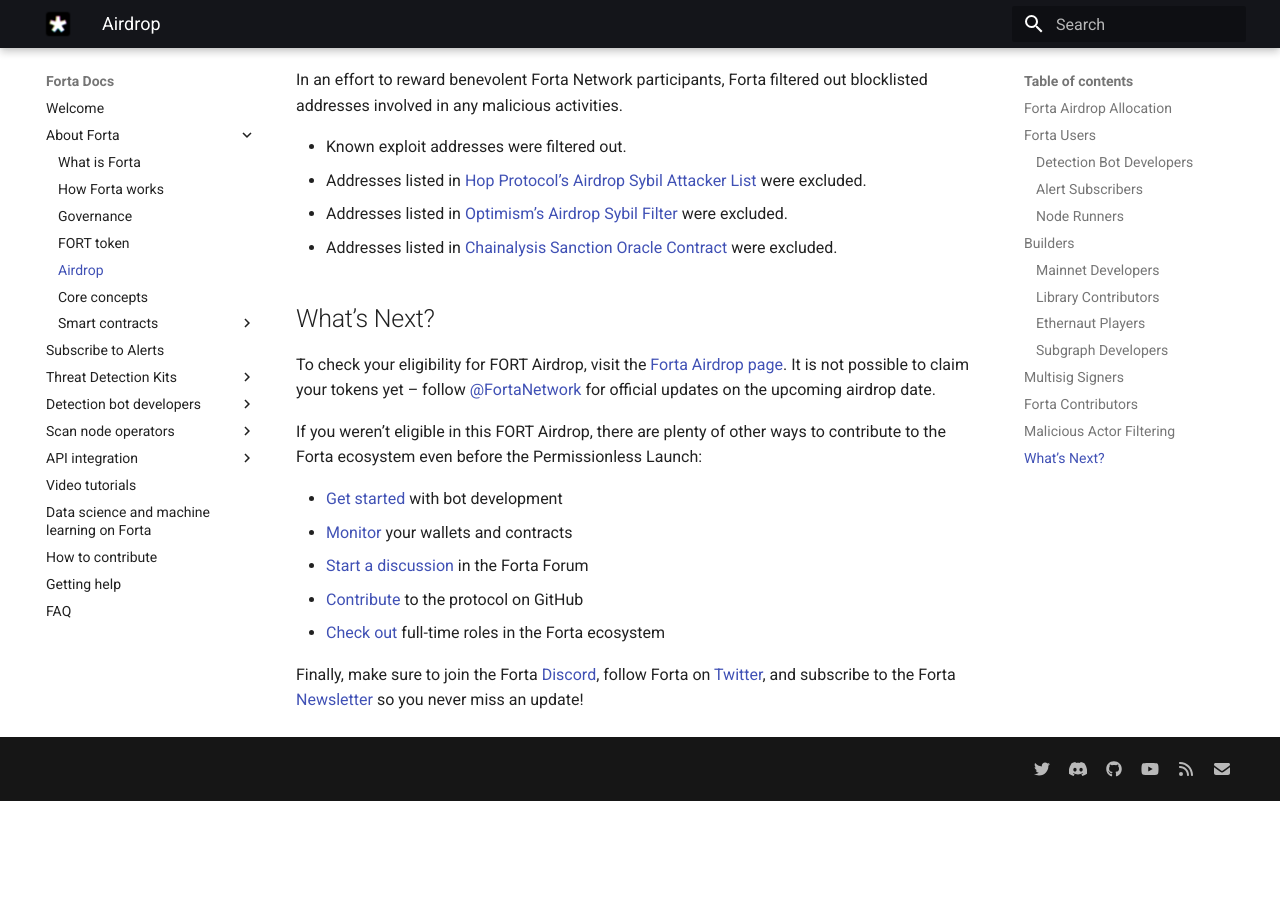
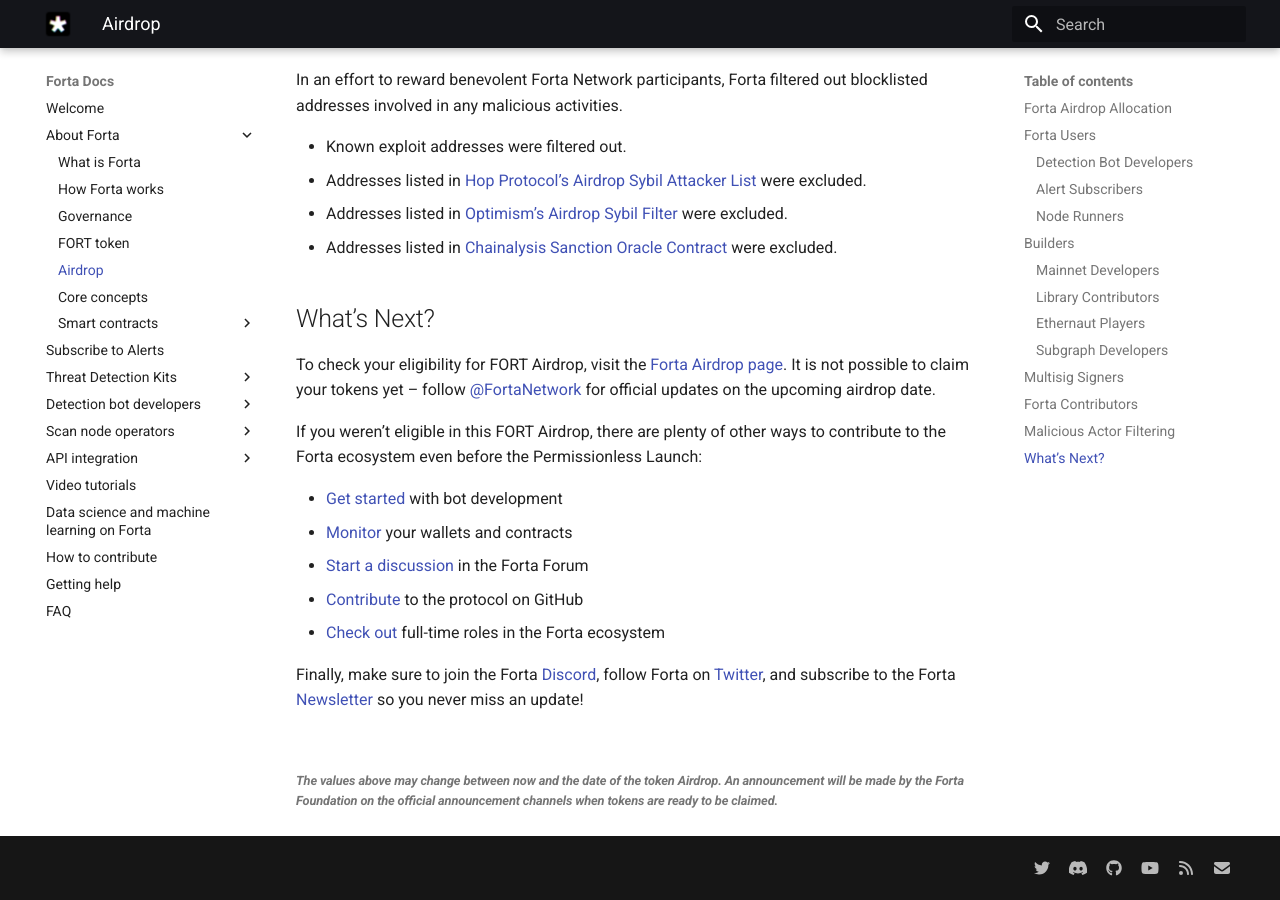
Before and after one commit to forta-network/docs, an MkDocs documentation site: the page built from docs/airdrop.md, in a window 1280 px wide and 900 px high, scrolled down 4704 px. Built offline with MkDocs 1.6.1 and Material for MkDocs 9.7.7, drawn with Linux system fonts in a browser that asks for light colours; before the commit the page ends 5505 px from its top, so only the background shows below that.

Commit message:
add line

```diff
--- a/docs/airdrop.md
+++ b/docs/airdrop.md
@@ -98,3 +98,6 @@
 - [Check out](https://boards.greenhouse.io/forta) full-time roles in the Forta ecosystem
 
 Finally, make sure to join the Forta [Discord](https://discord.com/invite/fortanetwork), follow Forta on [Twitter](https://twitter.com/fortanetwork), and subscribe to the Forta [Newsletter](https://forta.substack.com/) so you never miss an update!
+
+<br>
+*<h6>The values above may change between now and the date of the token Airdrop. An announcement will be made by the Forta Foundation on the official announcement channels when tokens are ready to be claimed.</h6>*
```
